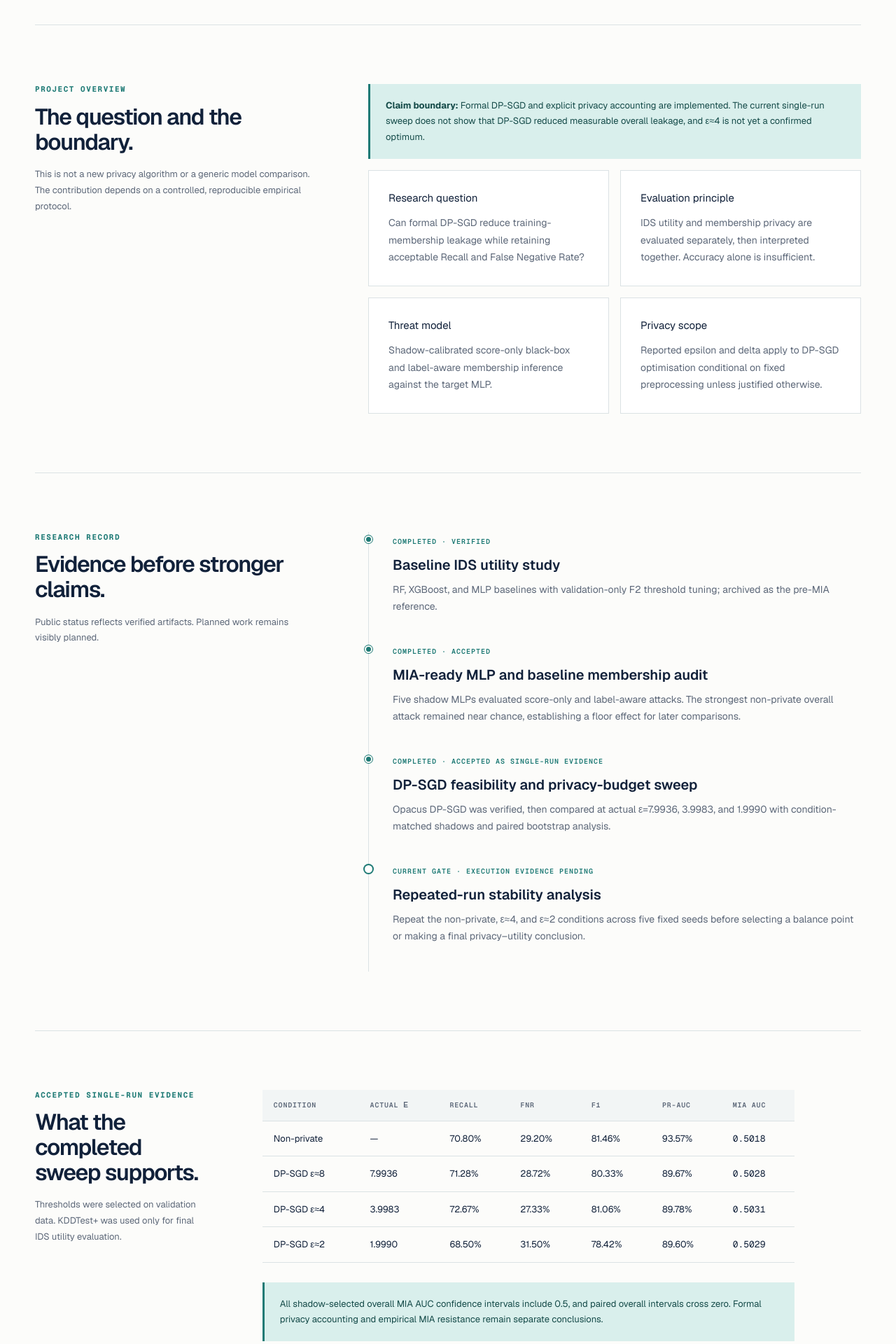
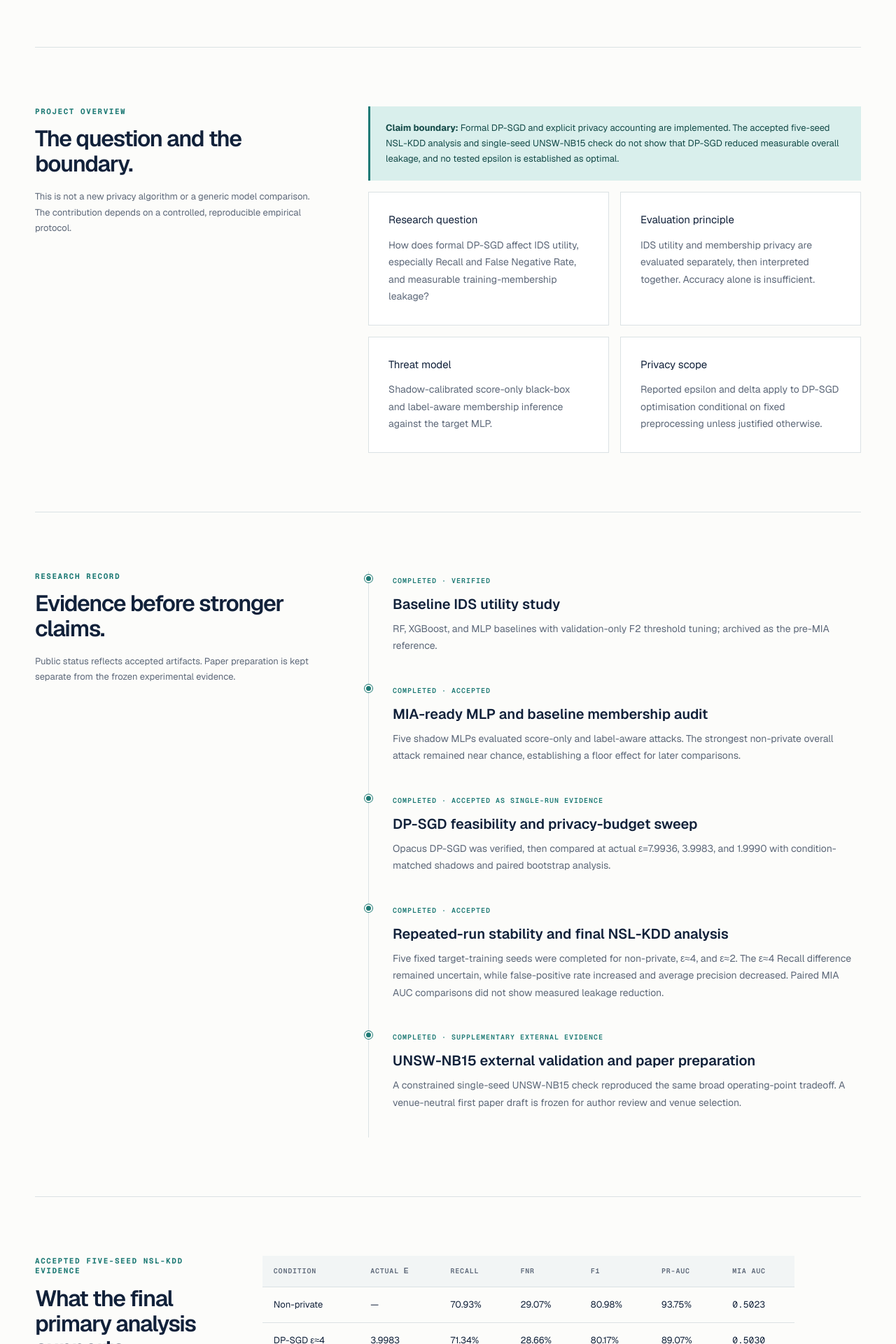
Before and after one commit to tawsif113/Academic-Portfolio, a Next.js app: page /research in a window 1280 px wide. Shown: the part 500-2420 px from the top of the page at 70% size. Built offline with nearby package versions, Linux system fonts and the light colour scheme.

Commit message:
Update research page to accepted Experiments 08-09

```diff
--- a/app/research/page.tsx
+++ b/app/research/page.tsx
@@ -4,25 +4,30 @@ import { Arrow, Footer, Header, Intro } from "../site-shell";
 export const metadata: Metadata = {
   title: "Research",
   description:
-    "A formally accounted DP-SGD privacy-budget sweep with IDS utility and membership-inference auditing.",
+    "Five-seed NSL-KDD and supplementary UNSW-NB15 evidence for formally accounted DP-SGD, IDS utility, and membership-inference auditing.",
 };
 
 const scope = [
-  ["Dataset", "NSL-KDD"],
+  ["Dataset", "NSL-KDD; supplementary UNSW-NB15 external validation"],
   ["Task", "Binary classification: Normal vs Attack"],
-  ["Compared conditions", "Non-private; DP-SGD ε≈8, ε≈4, and ε≈2"],
+  ["Compared conditions", "Five-seed: non-private, ε≈4, ε≈2; ε≈8 retained as single-seed context"],
   ["Private model", "MLP trained with DP-SGD through Opacus"],
   ["Threat models", "Score-only black-box and label-aware MIA"],
   ["Utility metrics", "Recall, FNR, F1, PR-AUC"],
   ["Privacy metrics", "MIA AUC, advantage, low-FPR TPR, bootstrap CIs"],
-  ["Current gate", "Five-seed repeated-run stability for non-private, ε≈4, and ε≈2"],
+  ["Current gate", "Author/coauthor review and target-venue selection"],
 ];
 
 const sweep = [
-  ["Non-private", "—", "70.80%", "29.20%", "81.46%", "93.57%", "0.5018"],
-  ["DP-SGD ε≈8", "7.9936", "71.28%", "28.72%", "80.33%", "89.67%", "0.5028"],
-  ["DP-SGD ε≈4", "3.9983", "72.67%", "27.33%", "81.06%", "89.78%", "0.5031"],
-  ["DP-SGD ε≈2", "1.9990", "68.50%", "31.50%", "78.42%", "89.60%", "0.5029"],
+  ["Non-private", "—", "70.93%", "29.07%", "80.98%", "93.75%", "0.5023"],
+  ["DP-SGD ε≈4", "3.9983", "71.34%", "28.66%", "80.17%", "89.07%", "0.5030"],
+  ["DP-SGD ε≈2", "1.9990", "70.11%", "29.89%", "79.46%", "89.06%", "0.5033"],
+];
+
+const external = [
+  ["Non-private", "—", "99.88%", "0.12%", "85.36%", "41.84%", "98.16%", "0.4994"],
+  ["DP-SGD ε≈4", "3.9955", "99.98%", "0.02%", "85.25%", "42.38%", "96.85%", "0.5008"],
+  ["DP-SGD ε≈2", "1.9957", "99.99%", "0.01%", "85.24%", "42.40%", "96.77%", "0.5000"],
 ];
 
 export default function Research() {
@@ -33,7 +38,7 @@ export default function Research() {
         <Intro
           eyebrow="Current research"
           title="Privacy–utility auditing for network intrusion detection."
-          description="An empirical study of whether formally accounted DP-SGD can reduce measurable membership leakage without making a tabular intrusion detector operationally ineffective."
+          description="An empirical study of how formally accounted DP-SGD affects IDS utility and measurable membership leakage, with five-seed NSL-KDD evidence and a compact UNSW-NB15 external check."
         />
 
         <section className="content shell">
@@ -50,16 +55,18 @@ export default function Research() {
             <div>
               <div className="claim">
                 <strong>Claim boundary:</strong> Formal DP-SGD and explicit
-                privacy accounting are implemented. The current single-run
-                sweep does not show that DP-SGD reduced measurable overall
-                leakage, and ε≈4 is not yet a confirmed optimum.
+                privacy accounting are implemented. The accepted five-seed
+                NSL-KDD analysis and single-seed UNSW-NB15 check do not show
+                that DP-SGD reduced measurable overall leakage, and no tested
+                epsilon is established as optimal.
               </div>
               <div className="cards">
                 <article>
                   <h3>Research question</h3>
                   <p>
-                    Can formal DP-SGD reduce training-membership leakage while
-                    retaining acceptable Recall and False Negative Rate?
+                    How does formal DP-SGD affect IDS utility, especially
+                    Recall and False Negative Rate, and measurable
+                    training-membership leakage?
                   </p>
                 </article>
                 <article>
@@ -95,8 +102,8 @@ export default function Research() {
               <p className="eyebrow">Research record</p>
               <h2>Evidence before stronger claims.</h2>
               <p>
-                Public status reflects verified artifacts. Planned work remains
-                visibly planned.
+                Public status reflects accepted artifacts. Paper preparation
+                is kept separate from the frozen experimental evidence.
               </p>
             </div>
             <div className="timeline">
@@ -126,13 +133,24 @@ export default function Research() {
                   bootstrap analysis.
                 </p>
               </article>
-              <article className="active">
-                <small>Current gate · execution evidence pending</small>
-                <h3>Repeated-run stability analysis</h3>
+              <article className="done">
+                <small>Completed · accepted</small>
+                <h3>Repeated-run stability and final NSL-KDD analysis</h3>
                 <p>
-                  Repeat the non-private, ε≈4, and ε≈2 conditions across five
-                  fixed seeds before selecting a balance point or making a final
-                  privacy–utility conclusion.
+                  Five fixed target-training seeds were completed for
+                  non-private, ε≈4, and ε≈2. The ε≈4 Recall difference remained
+                  uncertain, while false-positive rate increased and average
+                  precision decreased. Paired MIA AUC comparisons did not show
+                  measured leakage reduction.
+                </p>
+              </article>
+              <article className="done">
+                <small>Completed · supplementary external evidence</small>
+                <h3>UNSW-NB15 external validation and paper preparation</h3>
+                <p>
+                  A constrained single-seed UNSW-NB15 check reproduced the same
+                  broad operating-point tradeoff. A venue-neutral first paper
+                  draft is frozen for author review and venue selection.
                 </p>
               </article>
             </div>
@@ -142,11 +160,12 @@ export default function Research() {
         <section className="content shell">
           <div className="two-col">
             <div className="side">
-              <p className="eyebrow">Accepted single-run evidence</p>
-              <h2>What the completed sweep supports.</h2>
+              <p className="eyebrow">Accepted five-seed NSL-KDD evidence</p>
+              <h2>What the final primary analysis supports.</h2>
               <p>
-                Thresholds were selected on validation data. KDDTest+ was used
-                only for final IDS utility evaluation.
+                Values below are means across five target-training seeds at
+                validation-selected thresholds. KDDTest+ remained final IDS
+                utility evaluation only.
               </p>
             </div>
             <div>
@@ -173,9 +192,10 @@ export default function Research() {
                 </table>
               </div>
               <div className="claim top-space">
-                All shadow-selected overall MIA AUC confidence intervals include
-                0.5, and paired overall intervals cross zero. Formal privacy
-                accounting and empirical MIA resistance remain separate
+                The ε≈4 Recall change is uncertain across seeds, while its FPR
+                is higher and average precision lower than non-private. All
+                paired MIA AUC intervals cross zero. Formal privacy accounting
+                and empirical MIA resistance therefore remain separate
                 conclusions.
               </div>
               <a
@@ -186,6 +206,50 @@ export default function Research() {
               >
                 Inspect code, results, and manifests <Arrow />
               </a>
+            </div>
+          </div>
+        </section>
+
+        <section className="content shell">
+          <div className="two-col">
+            <div className="side">
+              <p className="eyebrow">Supplementary external evidence</p>
+              <h2>Compact UNSW-NB15 validation.</h2>
+              <p>
+                One target-training seed was used under the frozen architecture,
+                threat models, and F2 threshold-selection policy.
+              </p>
+            </div>
+            <div>
+              <div className="table-wrap">
+                <table>
+                  <thead>
+                    <tr>
+                      <th>Condition</th>
+                      <th>Actual ε</th>
+                      <th>Recall</th>
+                      <th>FNR</th>
+                      <th>F1</th>
+                      <th>FPR</th>
+                      <th>Avg. precision</th>
+                      <th>MIA AUC</th>
+                    </tr>
+                  </thead>
+                  <tbody>
+                    {external.map((row) => (
+                      <tr key={row[0]}>
+                        {row.map((cell) => <td key={cell}>{cell}</td>)}
+                      </tr>
+                    ))}
+                  </tbody>
+                </table>
+              </div>
+              <div className="claim top-space">
+                DP-SGD preserved selected-threshold F1 and Recall closely but
+                increased false-positive burden and reduced average precision.
+                Overall MIA remained near chance. This single-seed check is
+                supplementary and does not establish universal generalisation.
+              </div>
             </div>
           </div>
         </section>
@@ -216,7 +280,10 @@ export default function Research() {
               <h3 className="subhead">Known limitations</h3>
               <ul className="plain-list">
                 <li>NSL-KDD is dated and cannot establish modern deployment validity.</li>
-                <li>The accepted sweep currently uses one target-training seed.</li>
+                <li>
+                  The primary NSL-KDD analysis uses five fixed target-training
+                  seeds; the UNSW-NB15 external validation uses one seed.
+                </li>
                 <li>
                   The formal guarantee is conditional on fixed preprocessing;
                   the recorded Opacus runs use secure_mode: false.
@@ -226,8 +293,9 @@ export default function Research() {
                   empirical leakage-reduction comparisons.
                 </li>
                 <li>
-                  The study covers one binary task, one MLP architecture, and
-                  the stated black-box attacks—not every form of leakage.
+                  The study covers one binary task and one MLP architecture
+                  under the stated score-only and label-aware attacks—not every
+                  form of privacy leakage or deployment condition.
                 </li>
               </ul>
             </div>
```
